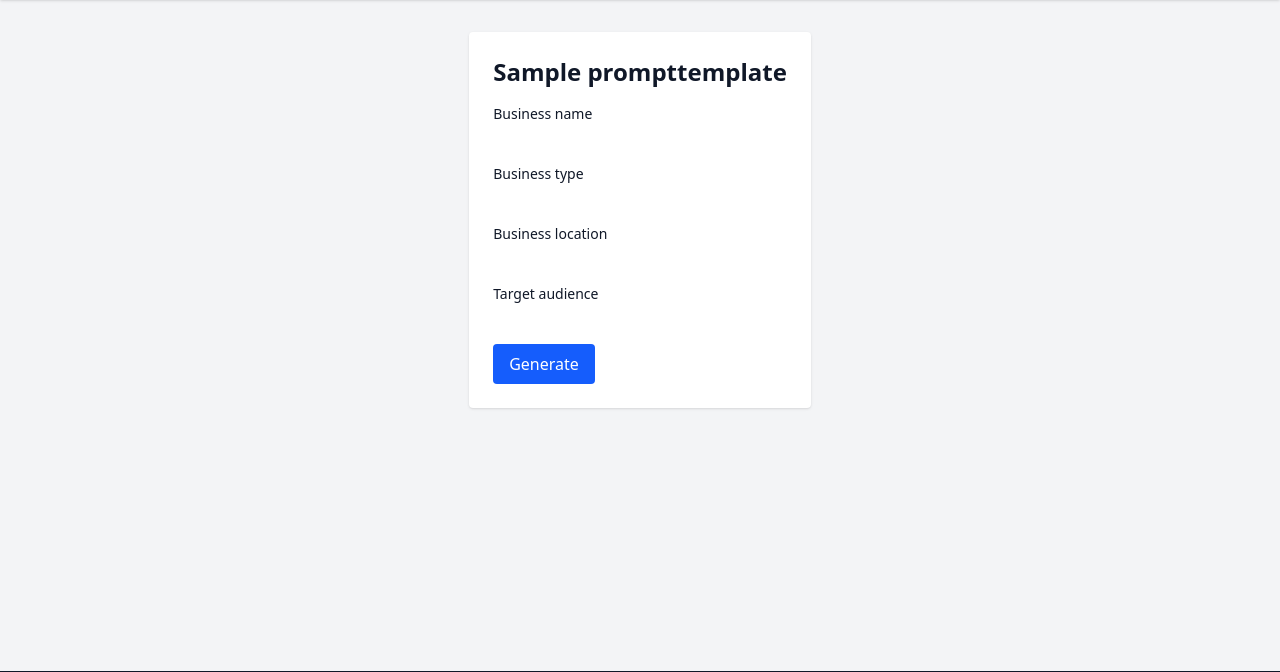
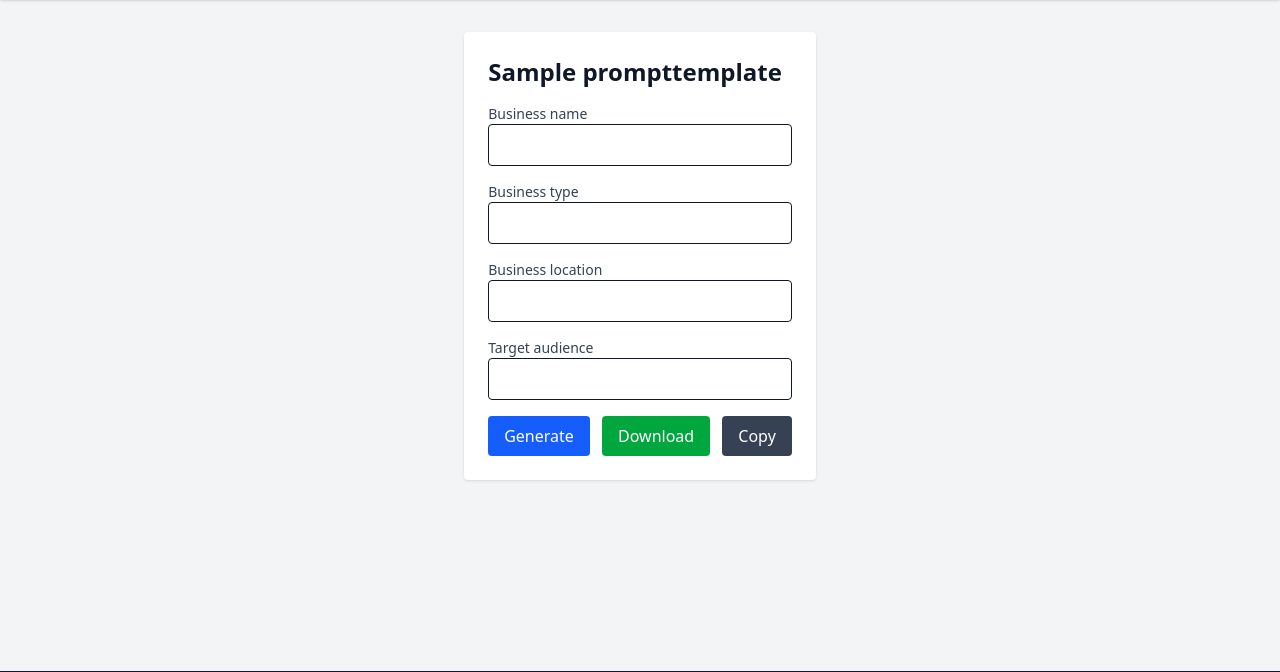
Before and after one commit to djangify/promptsite, a Django app: page /templates/1/ in a window 1280 px wide. Shown: the part 60-732 px from the top of the page. Run offline with Django 5.2, Linux system fonts and the light colour scheme; tables that the repository leaves empty hold one stand-in row (values such as "Sample post"); parts of the project's set-up code (start-up, migrations or seed data) failed here and were passed over; some libraries are stand-ins or nearby versions.

Commit message:
Prompt_templates complete. Download button included

```diff
--- a/prompt_templates/templates/prompt_templates/prompt_fill.html
+++ b/prompt_templates/templates/prompt_templates/prompt_fill.html
@@ -1,4 +1,6 @@
 {% extends "base.html" %}
+{% load widget_tweaks %}
+
 {% block content %}
 <div class="max-w-2xl mx-auto p-6 bg-white rounded shadow">
   <h1 class="text-2xl font-bold mb-4">{{ template.title }}</h1>
@@ -7,18 +9,49 @@
     {% csrf_token %}
     {% for field in form %}
       <div>
-        <label class="block text-sm font-medium">{{ field.label }}</label>
-        {{ field }}
+        <label class="block text-sm font-medium text-gray-700">{{ field.label }}</label>
+        {{ field|add_class:"w-full border rounded px-3 py-2" }}
+        {% if field.errors %}
+          <p class="text-red-600 text-sm">{{ field.errors|join:", " }}</p>
+        {% endif %}
       </div>
     {% endfor %}
-    <button class="px-4 py-2 bg-blue-600 text-white rounded">Generate</button>
+
+    <div class="mt-4 space-x-2">
+      <button name="generate" type="submit"
+              class="px-4 py-2 bg-blue-600 text-white rounded hover:bg-blue-700">
+        Generate
+      </button>
+      <button name="download" type="submit"
+              class="px-4 py-2 bg-green-600 text-white rounded hover:bg-green-700">
+        Download
+      </button>
+      <button type="button" onclick="copyFormPrompt()"
+              class="px-4 py-2 bg-gray-700 text-white rounded hover:bg-gray-800">
+        Copy
+      </button>
+    </div>
   </form>
 
   {% if generated %}
-  <div class="mt-6 p-4 bg-gray-100 rounded">
+  <div class="mt-6 p-4 bg-gray-100 rounded relative">
     <h2 class="font-semibold mb-2">Generated Prompt</h2>
-    <pre class="whitespace-pre-wrap">{{ generated }}</pre>
+    <pre id="generated-prompt" class="whitespace-pre-wrap">{{ generated }}</pre>
   </div>
+
+  <script>
+    function copyFormPrompt() {
+      const generatedBlock = document.getElementById("generated-prompt");
+      if (generatedBlock) {
+        const text = generatedBlock.innerText;
+        navigator.clipboard.writeText(text).then(() => {
+          alert("Prompt copied!");
+        });
+      } else {
+        alert("Please generate a prompt first before copying.");
+      }
+    }
+  </script>
   {% endif %}
 </div>
 {% endblock %}
--- a/prompt_templates/urls.py
+++ b/prompt_templates/urls.py
@@ -4,5 +4,6 @@ from . import views
 app_name = "prompt_templates"
 
 urlpatterns = [
+    path("", views.template_list_view, name="template_list"),
     path("<int:pk>/", views.prompt_fill_view, name="prompt_fill"),
 ]
--- a/prompt_templates/views.py
+++ b/prompt_templates/views.py
@@ -1,7 +1,15 @@
 from django.shortcuts import render, get_object_or_404
+from django.http import HttpResponse
 from .models import PromptTemplate
 from .forms import PromptFillForm
 from .utils import generate_prompt
+
+
+def template_list_view(request):
+    templates = PromptTemplate.objects.all().order_by("-created_at")
+    return render(
+        request, "prompt_templates/prompt_templates_list.html", {"templates": templates}
+    )
 
 
 def prompt_fill_view(request, pk):
@@ -14,6 +22,13 @@ def prompt_fill_view(request, pk):
             template.template_text, request.user, form.cleaned_data
         )
 
+        # If "download" button pressed, return text file
+        if "download" in request.POST:
+            response = HttpResponse(generated, content_type="text/plain")
+            filename = f"{template.title.replace(' ', '_')}.txt"
+            response["Content-Disposition"] = f'attachment; filename="{filename}"'
+            return response
+
     return render(
         request,
         "prompt_templates/prompt_fill.html",
--- a/promptsite/settings.py
+++ b/promptsite/settings.py
@@ -56,6 +56,7 @@ INSTALLED_APPS = [
     "prompts",
     "accounts",
     "prompt_templates",
+    "widget_tweaks",
 ]
 
 MIDDLEWARE = [
--- a/requirements.txt
+++ b/requirements.txt
@@ -3,3 +3,4 @@ psycopg2-binary>=2.9
 python-dotenv>=1.0
 whitenoise>=6.6
 django-environ>=0.11
+django-widgt-tweaks
```
Also changed, not shown: prompt_templates/fixtures/prompt_templates.json (added, +34 -0 lines), prompt_templates/templates/prompt_templates/prompt_templates_list.html (added, +18 -0 lines).
